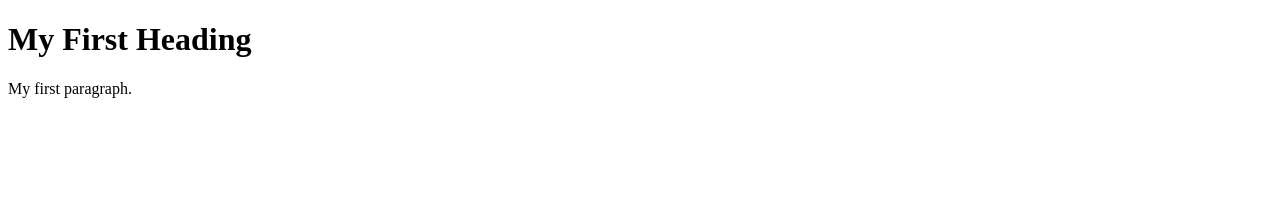
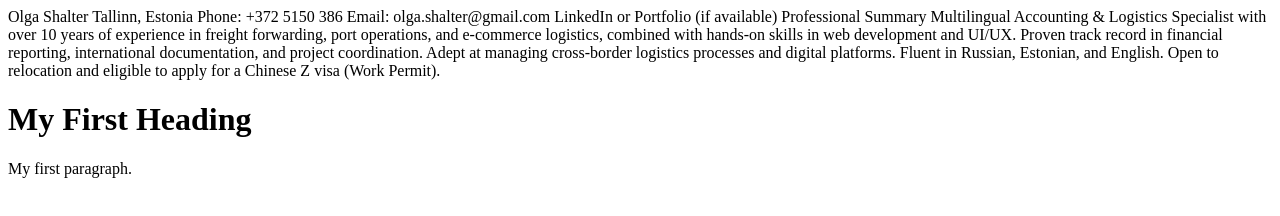
Before and after one commit to olgashalter/olgashalter.gitHub.io, a plain HTML site: page index.html in a window 1280 px wide. Drawn offline with Linux system fonts and the light colour scheme.

Commit message:
Update index.html

```diff
--- a/index.html
+++ b/index.html
@@ -4,6 +4,18 @@
 <title>Page Title</title>
 </head>
 <body>
+  Olga Shalter
+Tallinn, Estonia
+Phone: +372 5150 386
+Email: olga.shalter@gmail.com
+LinkedIn or Portfolio (if available)
+Professional Summary
+Multilingual Accounting & Logistics Specialist with over 10 years of experience in freight forwarding,
+port operations, and e-commerce logistics, combined with hands-on skills in web development and
+UI/UX. Proven track record in financial reporting, international documentation, and project
+coordination. Adept at managing cross-border logistics processes and digital platforms. Fluent in
+Russian, Estonian, and English. Open to relocation and eligible to apply for a Chinese Z visa (Work
+Permit).
 
 <h1>My First Heading</h1>
 <p>My first paragraph.</p>
```
